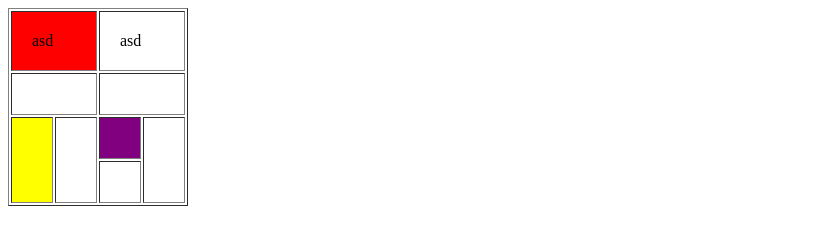
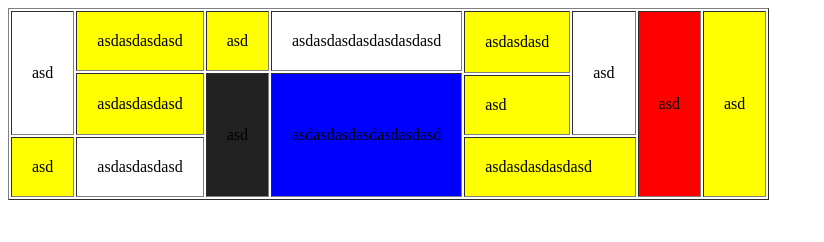
Before and after one commit to ninbaiashvili/html-css-practices, a plain HTML site: page 3-Images-and-Tables/index.html in a window 1280 px wide. Shown: the whole page, without its empty margins (0-824 px from the left). Drawn offline with Linux system fonts and the light colour scheme.

Commit message:
feat(3-Images-and-Tables): Finish practice-3
not finished actually

```diff
--- a/3-Images-and-Tables/index.html
+++ b/3-Images-and-Tables/index.html
@@ -15,24 +15,29 @@
     <table border="1">
         <tbody>
             <tr>
-                <td rowspan="2" colspan="2" bgcolor="red">asd</td>
-                <td rowspan="2" colspan="2">asd</td>
+                <td rowspan="3">asd</td>
+                <td colspan="2" bgcolor="yellow">asdasdasdasd</td>
+                <td bgcolor="yellow">asd</td>
+                <td colspan="3">asdasdasdasdasdasdasd</td>
+                <td colspan="2" rowspan="2" bgcolor="yellow">asdasdasd</td>
+                <td rowspan="3">asd</td>
+                <td rowspan="5" bgcolor="red">asd</td>
+                <td rowspan="5" bgcolor="yellow">asd</td>
             </tr>
             <tr>
-
+                <td rowspan="2" colspan="2" bgcolor="yellow">asdasdasdasd</td>
+                <td rowspan="4" bgcolor="#222">asd</td>
+                <td colspan="3" rowspan="4" bgcolor="blue">asdasdasdasdasdasdasd</td>
             </tr>
             <tr>
-                <td colspan="2"></td>
-                <td colspan="2"></td>
+                <td colspan="2" bgcolor="yellow">asd</td>
             </tr>
             <tr>
-                <td rowspan="2" bgcolor="yellow"></td>
-                <td rowspan="2"></td>
-                <td bgcolor="purple"></td>
-                <td rowspan="2"></td>
+                <td rowspan="2" bgcolor="yellow">asd</td>
+                <td rowspan="2" colspan="2">asdasdasdasd</td>
+                <td colspan="3" rowspan="2" bgcolor="yellow">asdasdasdasdasd</td>
             </tr>
             <tr>
-                <td></td>
             </tr>
         </tbody>
     </table>
```
